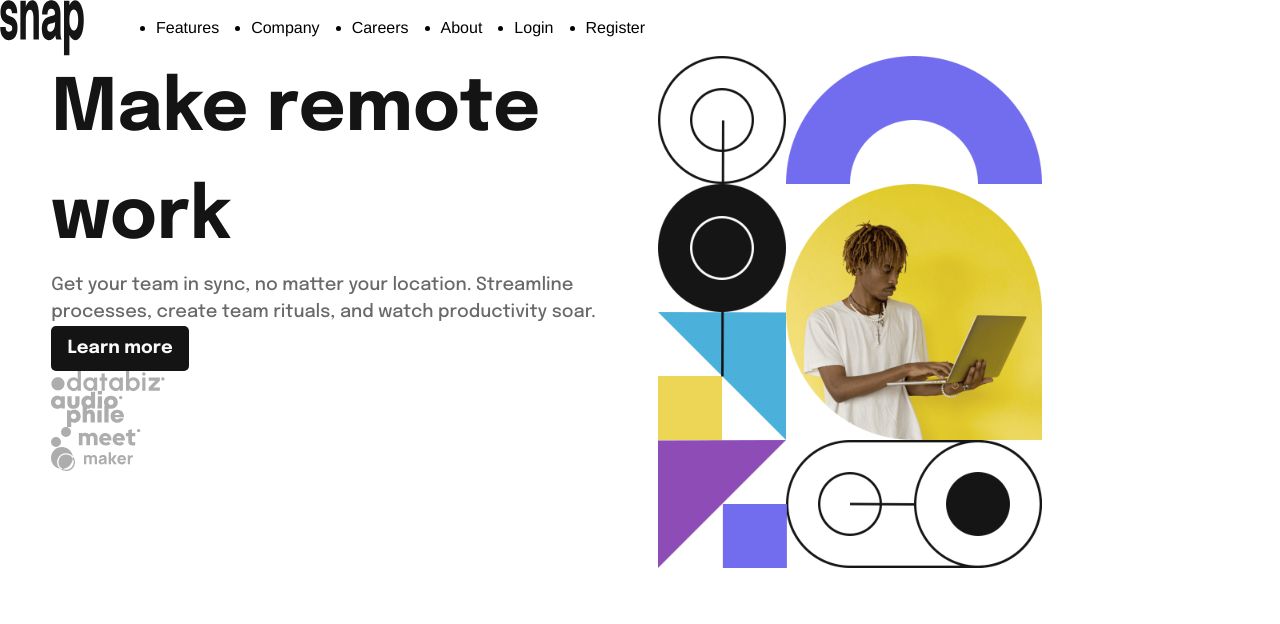
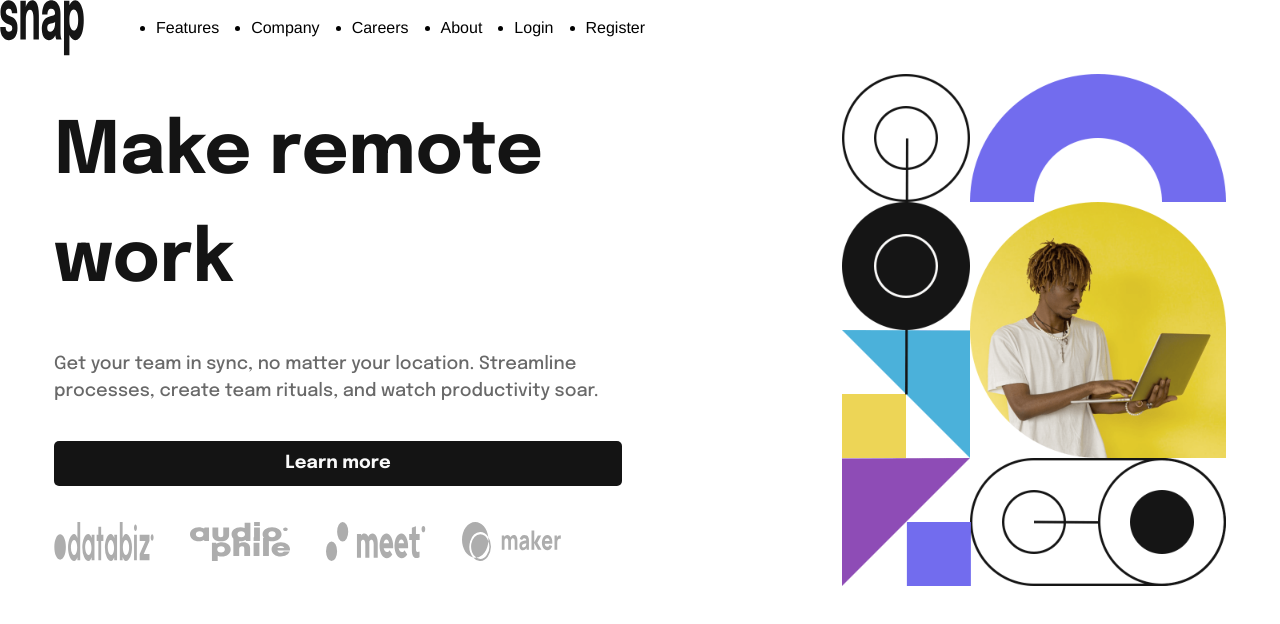
Before and after one commit to Sboonny/intro-section-with-dropdown-navigation-FM, a Vue app: page / in a window 1280 px wide. Shown: the top 624 px of the page. Built offline with nearby package versions, Linux system fonts and the light colour scheme.

Commit message:
fixed alignment

```diff
--- a/src/components/MainHomePage.vue
+++ b/src/components/MainHomePage.vue
@@ -7,11 +7,12 @@
   create team rituals, and watch productivity soar.</p>
 
   <button>Learn more</button>
-
-  <img src="src/assets/client-databiz.svg" alt="data biz">
-  <img src="src/assets/client-audiophile.svg" alt="audio phile">
-  <img src="src/assets/client-meet.svg" alt="meet">
-  <img src="src/assets/client-maker.svg" alt="maker">
+   <div class="img--container">
+    <img src="src/assets/client-databiz.svg" alt="data biz">
+    <img src="src/assets/client-audiophile.svg" alt="audio phile">
+    <img src="src/assets/client-meet.svg" alt="meet">
+    <img src="src/assets/client-maker.svg" alt="maker">
+   </div>
   </div>
   <picture >
     <source class="home-img" media="(min-width: 45em)" srcset="src/assets/image-hero-desktop.png">
@@ -31,9 +32,11 @@
  }
 
  main {
-   margin-inline: clamp(1em, 4vw, 4em);
    font-family: 'Epilogue', sans-serif;
    font-size: 18px;
+   justify-items: end;
+   align-items: center;
+   margin: 1em 3em;
  }
 
  h1 {
@@ -57,8 +60,22 @@
 
  .main--content {
    grid-area: HomeMain;
+   display: grid;
    color: hsl(var(--black));
    font-style: inherit;
+   gap: var(--gap, 2em);
+ }
+
+ .img--container {
+   display: flex;
+   gap: var(--gap, 2em);
+ }
+
+ .img--container img {
+   min-width: 100px;
+   width: 5vw;
+   max-width: 150px;
+   height: 3vw;
  }
 
  .home-img {
@@ -74,6 +91,7 @@
    grid-template-areas: 'HomeMain'
                         'HomeImag';
    }
+
   }
 
 </style>
```
Also changed, not shown: .gitpod.yml.
